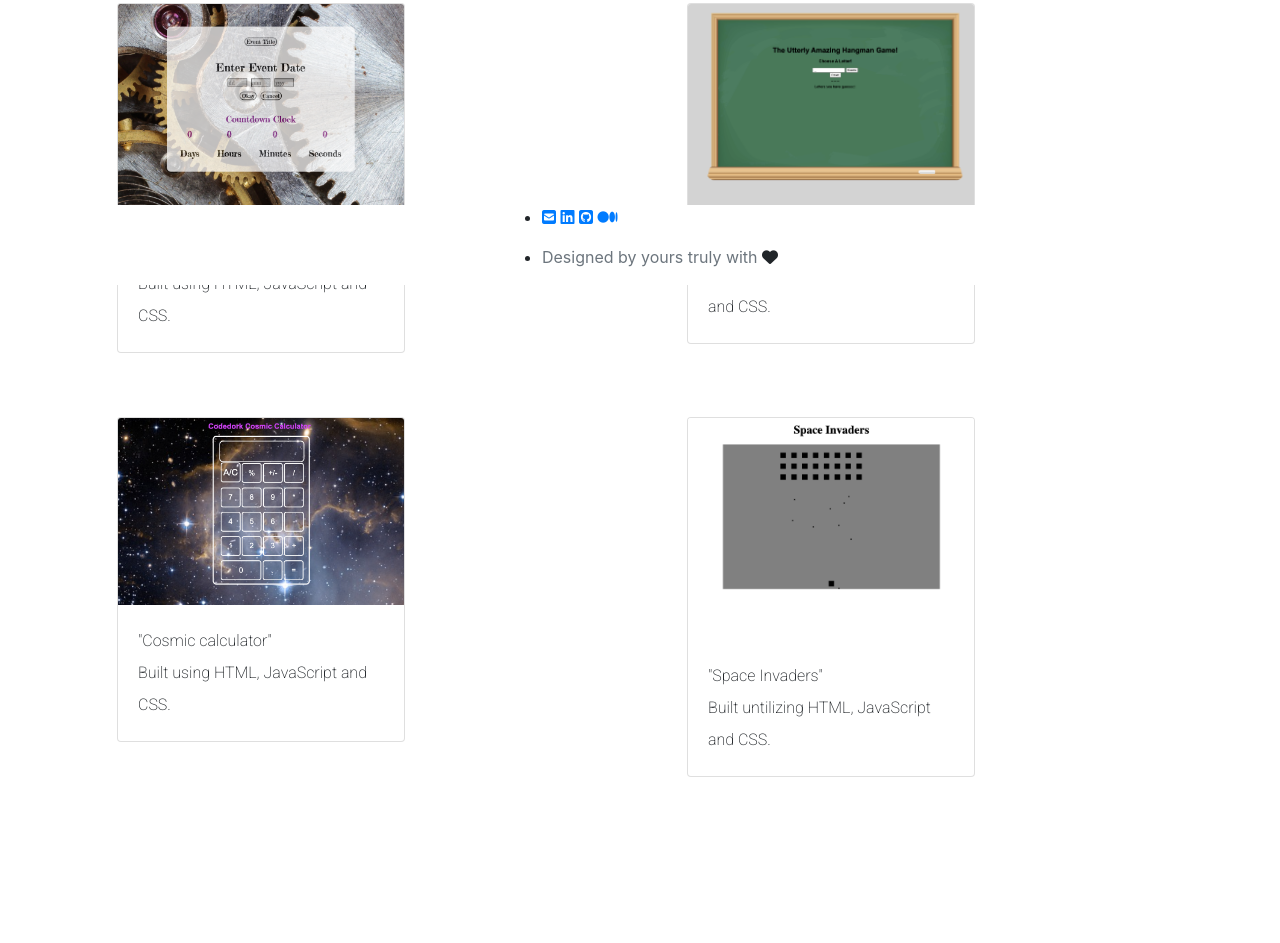
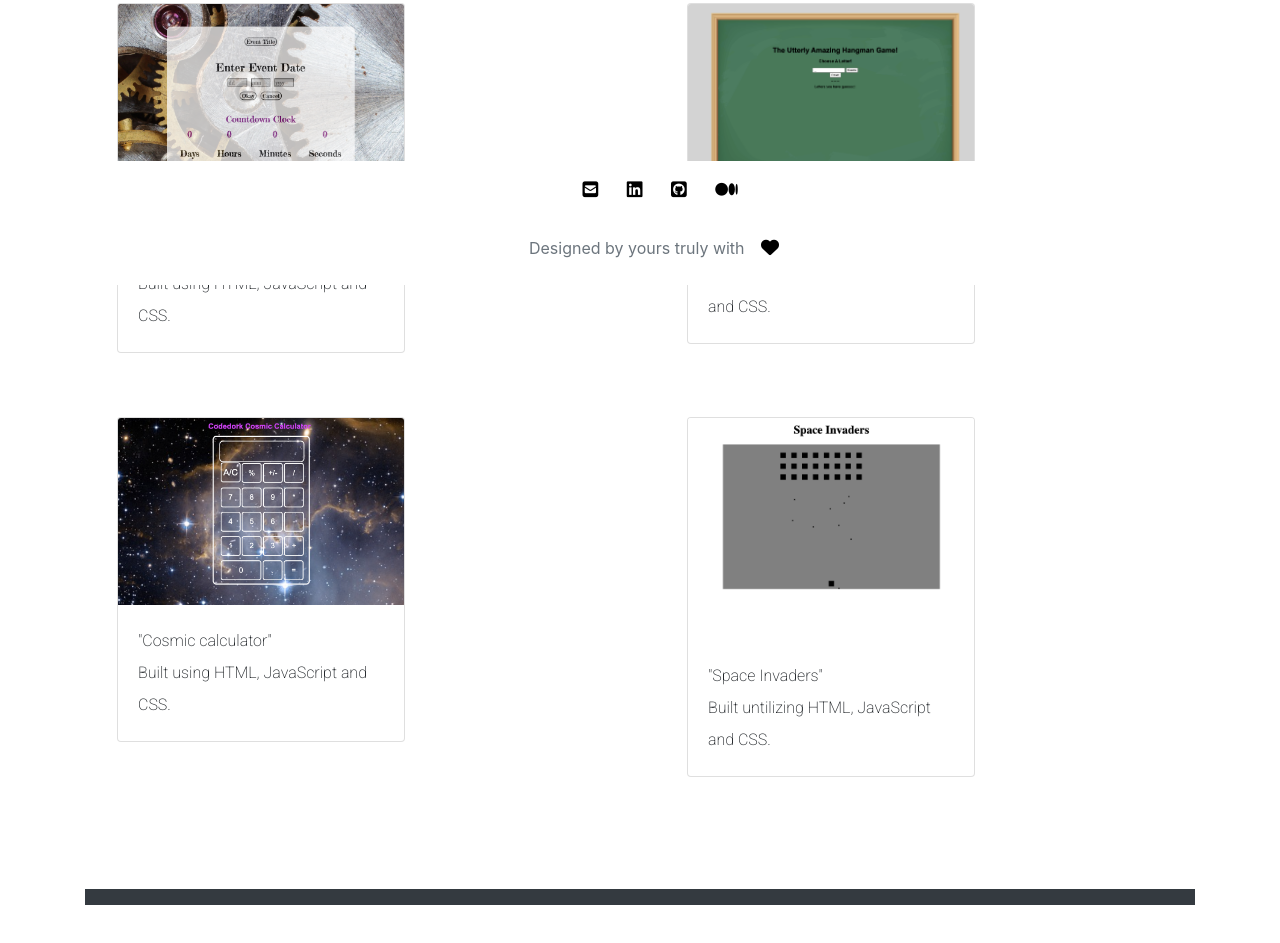
Before and after one commit to johnsonr84/responsive-portfolio, a plain HTML site: page portfolio.html in a window 1280 px wide. Shown: the part 515-1458 px from the top of the page. Before the commit the page ends 1404 px from the top, so only its background shows below. Drawn offline with nearby package versions, Linux system fonts and the light colour scheme.

Commit message:
added styles to footer on portfolio page

```diff
--- a/css/portfolio.css
+++ b/css/portfolio.css
@@ -27,10 +27,10 @@ a.navbar-brand.nav-item.active {
 .nav-link {
     color: black;
 }
-
-.fa {
+.fa, .fas, .fab {
     color: black;
     padding: 12px;
+    font-size: 18px;
 }
 
 .container {
@@ -42,16 +42,24 @@ a.navbar-brand.nav-item.active {
     margin: 2rem;
 }
 
+ul {
+    list-style-type: none;
+  }
 
-/* .row {
-    margin: 2rem;
-} */
 
-/* .card {
-    margin: 2rem:
+  .nav-bar {
+      text-align: center;
+  }
+
+ .nav-social {
+     padding-top: 0.5rem;
+ }
+
+
+footer {
+    width: 100%;
+    height: 1rem;
+    color:rgba(255,255,255,.5);
+    background-color: #343a40;
+    justify-content: center;
 }
-
-.ccol-lg-6 {
-    margin: 20px;
-    padding: 20px;
-} */
```
